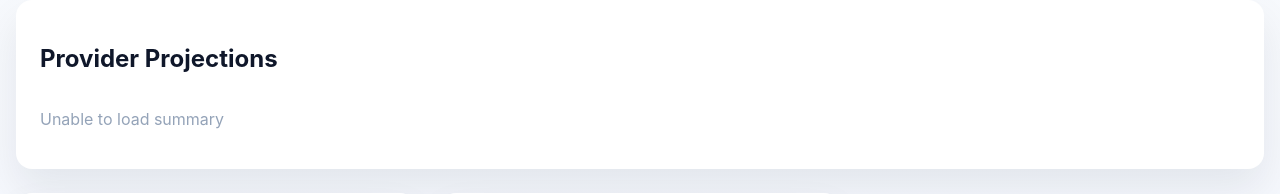
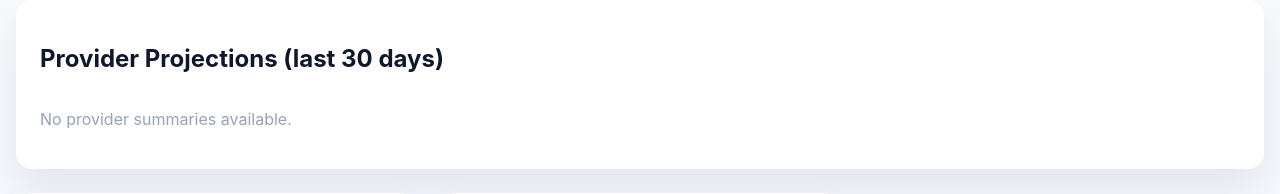
Before and after one commit to VrityaCodeRishi/cloud-forecast, a FastAPI app: page / in a window 1280 px wide. Shown: the part 160-354 px from the top of the page. Run offline with FastAPI, Linux system fonts and the light colour scheme; parts of the project's set-up code (start-up, migrations or seed data) failed here and were passed over; some libraries are stand-ins or nearby versions.

Commit message:
Adding Ui fix

```diff
--- a/src/api/app.py
+++ b/src/api/app.py
@@ -218,6 +218,15 @@
     }
 
 
+def _aggregate_summary(lookback_days: int) -> Dict[str, Dict]:
+    results = {}
+    for provider, model in MODEL_REGISTRY.items():
+        summary = _summarize_provider(provider, model, lookback_days)
+        if summary:
+            results[provider] = summary
+    return results
+
+
 @app.get("/health")
 async def health():
     status = {
@@ -257,12 +266,7 @@
 
 @app.get("/forecast/summary")
 async def forecast_summary(lookback_days: int = SUMMARY_LOOKBACK_DAYS):
-    results = {}
-    for provider, model in MODEL_REGISTRY.items():
-        summary = _summarize_provider(provider, model, lookback_days)
-        if summary:
-            results[provider] = summary
-
+    results = _aggregate_summary(lookback_days)
     if not results:
         raise HTTPException(status_code=503, detail="No provider summaries available.")
 
@@ -275,11 +279,14 @@
 @app.get("/", response_class=HTMLResponse)
 async def index(request: Request):
     provider_list = sorted(MODEL_REGISTRY.keys())
+    summary_data = _aggregate_summary(SUMMARY_LOOKBACK_DAYS)
     return templates.TemplateResponse(
         "index.html",
         {
             "request": request,
             "providers": provider_list,
+            "summary": summary_data,
+            "lookback_days": SUMMARY_LOOKBACK_DAYS,
         },
     )
 
--- a/src/api/static/js/app.js
+++ b/src/api/static/js/app.js
@@ -1,48 +1,5 @@
 const form = document.getElementById("forecast-form");
 const resultsEl = document.getElementById("results");
-const summaryEl = document.getElementById("summary");
-
-document.addEventListener("DOMContentLoaded", () => {
-  loadSummary();
-});
-
-async function loadSummary() {
-  if (!summaryEl) return;
-  summaryEl.innerHTML = '<p class="muted">Loading provider forecasts...</p>';
-  try {
-    const response = await fetch("/forecast/summary");
-    if (!response.ok) throw new Error("Unable to load summary");
-    const data = await response.json();
-    renderSummary(data.providers || {});
-  } catch (error) {
-    summaryEl.innerHTML = `<p class="muted">${error.message}</p>`;
-  }
-}
-
-function renderSummary(providers) {
-  const entries = Object.entries(providers);
-  if (!entries.length) {
-    summaryEl.innerHTML = '<p class="muted">No provider summaries available.</p>';
-    return;
-  }
-  const cards = entries
-    .map(([provider, stats]) => {
-      return `
-        <article class="summary-card">
-          <h3>${provider.toUpperCase()}</h3>
-          <p class="muted">Aggregated forecast</p>
-          <div class="figures">
-            <div><span>Weekly</span><strong>${formatCurrency(stats.weekly)}</strong></div>
-            <div><span>Monthly</span><strong>${formatCurrency(stats.monthly)}</strong></div>
-            <div><span>Yearly</span><strong>${formatCurrency(stats.yearly)}</strong></div>
-          </div>
-        </article>
-      `;
-    })
-    .join("");
-  summaryEl.innerHTML = cards;
-}
-
 const formatCurrency = (value) =>
   Number(value).toLocaleString(undefined, {
     style: "currency",
--- a/src/api/templates/index.html
+++ b/src/api/templates/index.html
@@ -14,9 +14,23 @@
 
   <main>
     <section class="panel" id="summary-panel">
-      <h2>Provider Projections</h2>
+      <h2>Provider Projections (last {{ lookback_days }} days)</h2>
       <div id="summary" class="summary-grid">
-        <p class="muted">Loading provider forecasts...</p>
+        {% if summary %}
+          {% for provider, stats in summary.items() %}
+            <article class="summary-card">
+              <h3>{{ provider.upper() }}</h3>
+              <p class="muted">Aggregated forecast</p>
+              <div class="figures">
+                <div><span>Weekly</span><strong>{{ '%.2f' % stats.weekly }}</strong></div>
+                <div><span>Monthly</span><strong>{{ '%.2f' % stats.monthly }}</strong></div>
+                <div><span>Yearly</span><strong>{{ '%.2f' % stats.yearly }}</strong></div>
+              </div>
+            </article>
+          {% endfor %}
+        {% else %}
+          <p class="muted">No provider summaries available.</p>
+        {% endif %}
       </div>
     </section>
 
```
